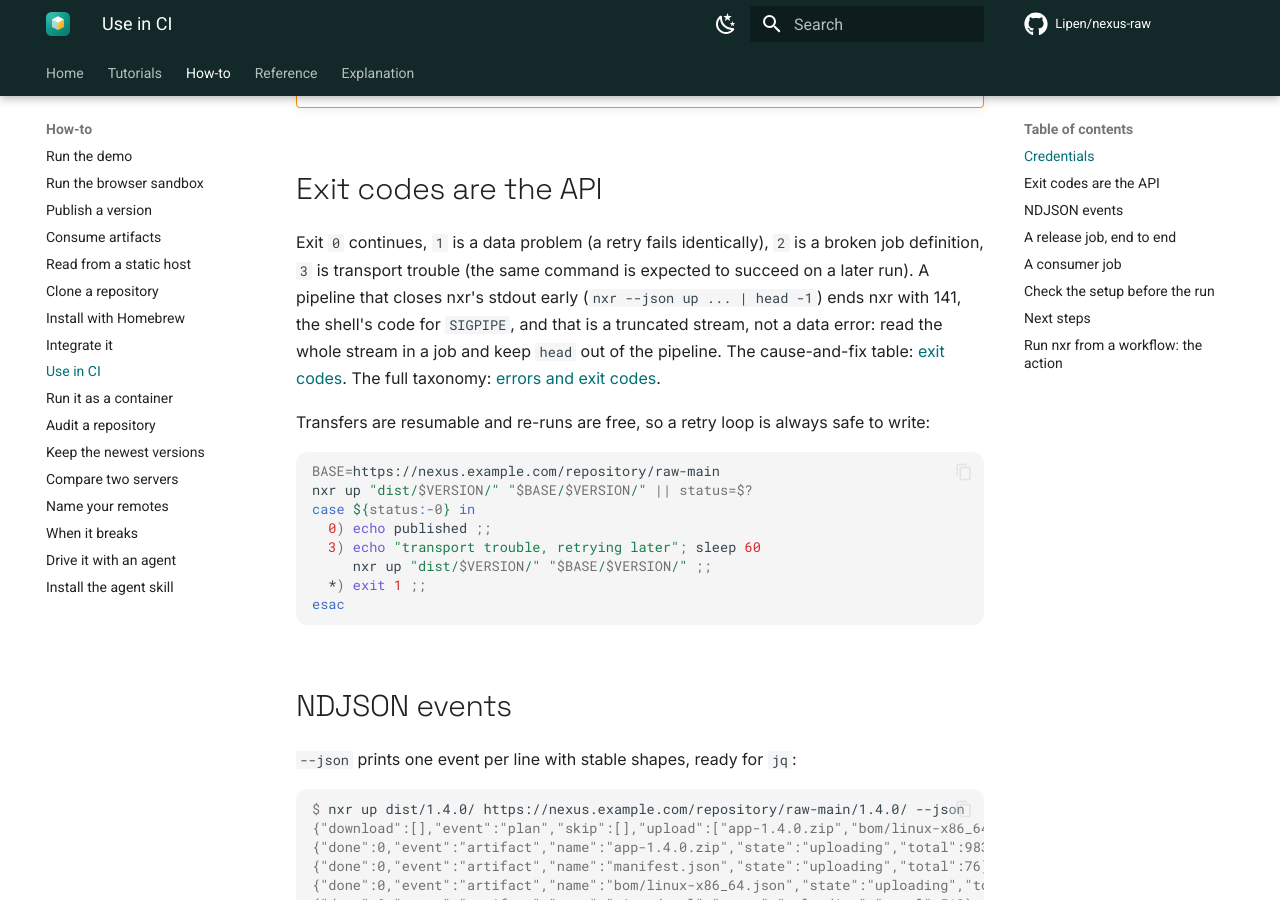
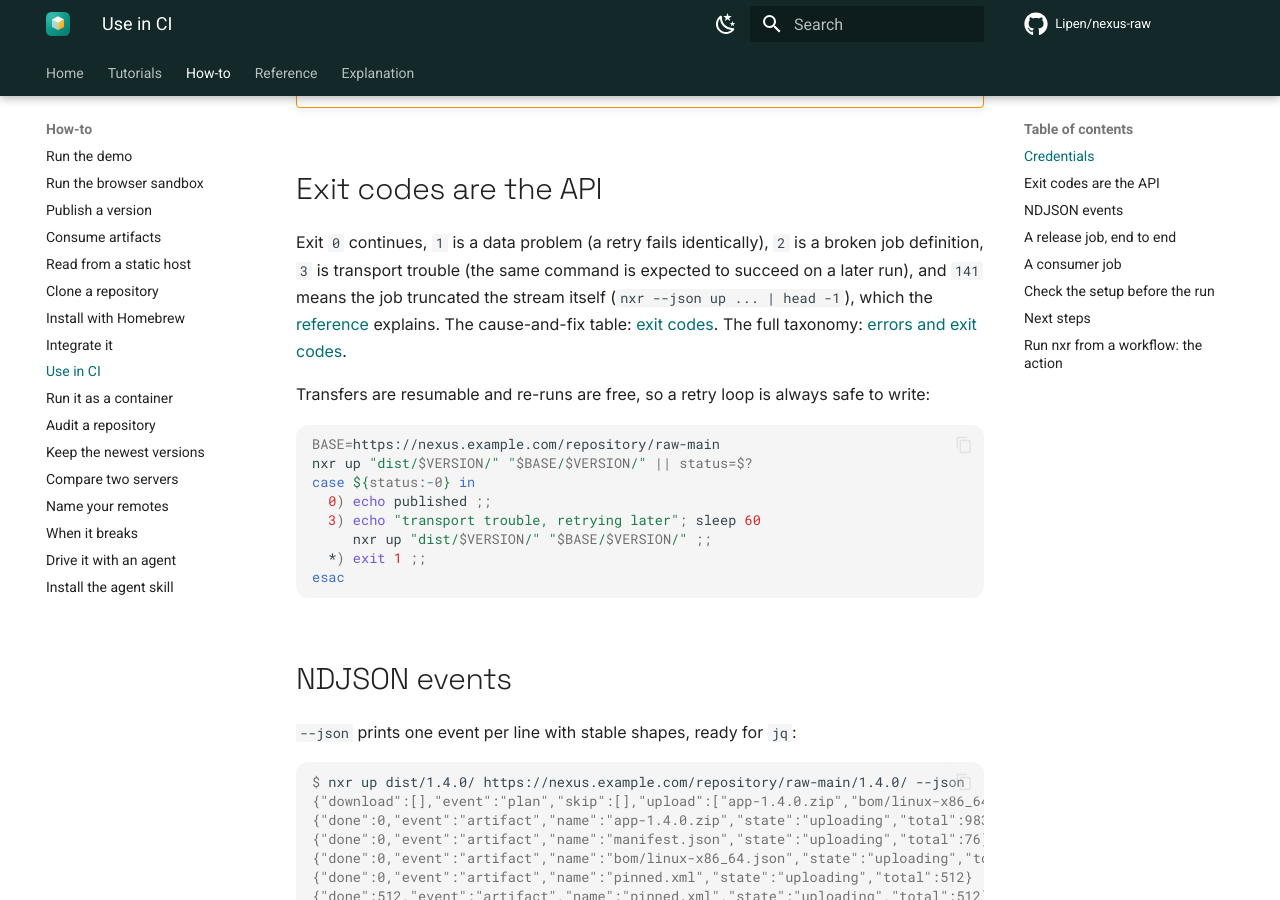
Before and after one commit to Lipen/nexus-raw, an MkDocs documentation site: the page built from docs/how-to/ci.md, in a window 1280 px wide and 900 px high, scrolled down 843 px. Built offline with MkDocs 1.6.1 and Material for MkDocs 9.7.7, drawn with Linux system fonts in a browser that asks for light colours; comment, search, counter and statistics services are not loaded.

Commit message:
docs: fold the pipeline code into the ci exit-code line

```diff
--- a/docs/how-to/ci.md
+++ b/docs/how-to/ci.md
@@ -37,8 +37,7 @@ hint: check the command line arguments
 
 ## Exit codes are the API
 
-Exit `0` continues, `1` is a data problem (a retry fails identically), `2` is a broken job definition, `3` is transport trouble (the same command is expected to succeed on a later run).
-A pipeline that closes nxr's stdout early (`nxr --json up ... | head -1`) ends nxr with 141, the shell's code for `SIGPIPE`, and that is a truncated stream, not a data error: read the whole stream in a job and keep `head` out of the pipeline.
+Exit `0` continues, `1` is a data problem (a retry fails identically), `2` is a broken job definition, `3` is transport trouble (the same command is expected to succeed on a later run), and `141` means the job truncated the stream itself (`nxr --json up ... | head -1`), which the [reference](../reference/errors.md) explains.
 The cause-and-fix table: [exit codes](troubleshoot.md#exit-codes-cause-and-fix).
 The full taxonomy: [errors and exit codes](../reference/errors.md).
 
```
